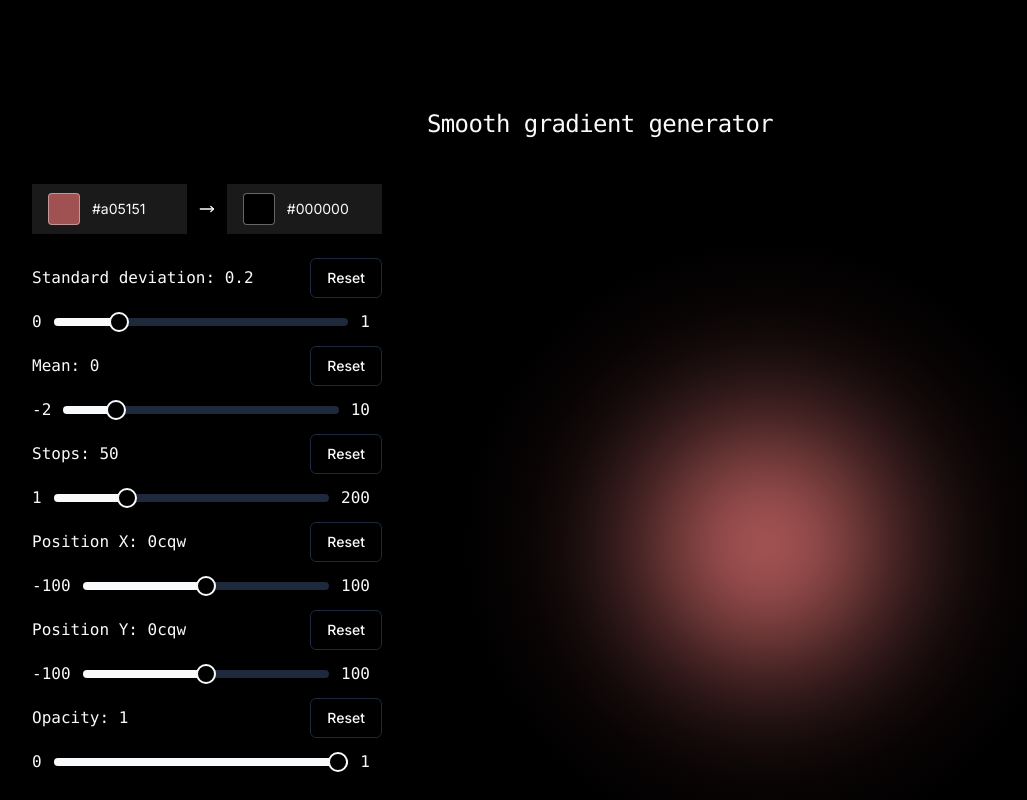
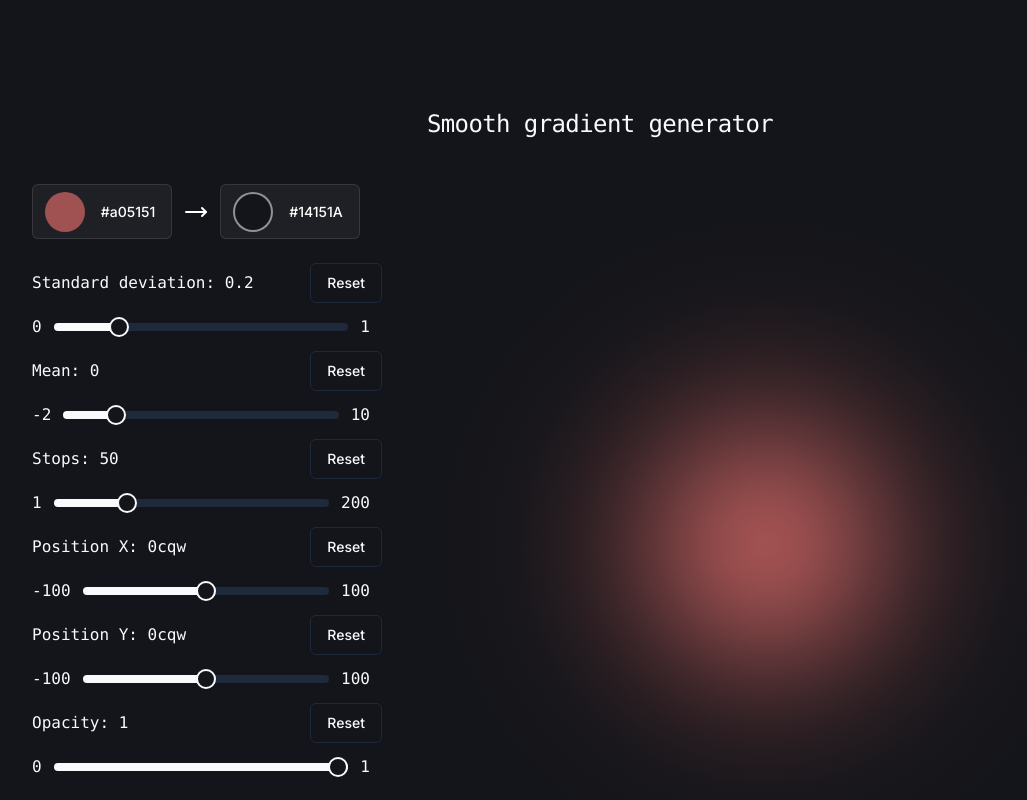
Before and after one commit to kkuchar2/smooth-gradient, a Next.js app: page / in a window 1280 px wide. Shown: the top 800 px of the page, without its empty margins (40-1067 px from the left). Built offline with nearby package versions, Linux system fonts and the light colour scheme.

Commit message:
Add better color picker

```diff
--- a/package.json
+++ b/package.json
@@ -42,6 +42,7 @@
     "eslint-plugin-tailwindcss": "^3.14.3",
     "eslint-plugin-unused-imports": "^3.1.0",
     "postcss": "^8",
+    "react-colorful": "^5.6.1",
     "sass": "^1.74.1",
     "tailwindcss": "^3.4.3",
     "typescript": "^5"
--- a/src/app/globals.css
+++ b/src/app/globals.css
@@ -36,7 +36,7 @@
     }
 
     .dark {
-        --background: hsl(0, 0%, 0%);
+        --background: #14151A;
         --foreground: hsl(210, 40%, 98%);
 
         --card: hsl(222.2, 84%, 4.9%);
--- a/src/app/page.tsx
+++ b/src/app/page.tsx
@@ -3,7 +3,7 @@
 import React, { useState } from 'react';
 
 import { CheckedState } from '@radix-ui/react-checkbox';
-import { MoveLeft, MoveRight } from 'lucide-react';
+import { MoveRight } from 'lucide-react';
 
 import { ColorPicker } from '@/components/ColorPicker/ColorPicker';
 import { GradientSlider } from '@/components/GradientSlider/GradientSlider';
@@ -106,7 +106,7 @@ function generateGradient(startColor: string, endColor: string, stops: number, m
 const stdDevMin = 0;
 const stdDevMax = 1;
 
-const defaultStopColor = '#000000';
+const defaultStopColor = '#14151A';
 const defaultStartColor = '#a05151';
 
 export default function Home() {
@@ -136,9 +136,6 @@ export default function Home() {
         setDirection(direction === 'to right' ? 'to left' : 'to right');
     };
 
-    console.log('startColor', startColor);
-    console.log('stopColor', stopColor);
-
     return (
         <main className={'flex min-h-screen flex-col items-center justify-between p-24'}>
 
@@ -149,13 +146,8 @@ export default function Home() {
                         <div className={'flex w-[350px] flex-col'}>
                             <div className={'flex items-center gap-3 pb-6'}>
                                 <ColorPicker color={startColor} setColor={setStartColor}/>
-                                {direction === 'to right' ? (
-                                    <MoveRight className={'size-6 cursor-pointer text-white'}
-                                        onClick={onDirectionClick}/>
-                                ) : (
-                                    <MoveLeft className={'size-6 cursor-pointer text-white'}
-                                        onClick={onDirectionClick}/>
-                                )}
+                                <MoveRight className={'size-6 cursor-pointer text-white'}
+                                    onClick={onDirectionClick}/>
                                 <ColorPicker color={stopColor} setColor={setStopColor}/>
                             </div>
                             <GradientSlider
--- /dev/null
+++ b/src/components/ColorPicker/ColorPicker.module.css
@@ -0,0 +1,17 @@
+.small :global(.react-colorful) {
+  width: 100%;
+  border-radius: 0;
+}
+
+.small :global(.react-colorful__saturation) {
+  border-radius: 0;
+}
+
+.small :global(.react-colorful__hue) {
+  margin-left: 20px;
+  margin-right: 20px;
+  margin-top: 20px;
+  border-radius: 20px;
+}
+
+/*# sourceMappingURL=ColorPicker.module.css.map */
--- /dev/null
+++ b/src/components/ColorPicker/ColorPicker.module.scss
@@ -0,0 +1,15 @@
+.small :global(.react-colorful) {
+  width: 100%;
+  border-radius: 0;
+}
+
+.small :global(.react-colorful__saturation) {
+  border-radius: 0;
+}
+
+.small :global(.react-colorful__hue) {
+  margin-left: 20px;
+  margin-right: 20px;
+  margin-top: 20px;
+  border-radius: 20px;
+}
--- a/src/components/ColorPicker/ColorPicker.tsx
+++ b/src/components/ColorPicker/ColorPicker.tsx
@@ -1,13 +1,15 @@
 'use client';
 
-import React, { useEffect } from 'react';
+import React, { useCallback, useEffect } from 'react';
 
 import { Paintbrush } from 'lucide-react';
+import { HexColorPicker } from 'react-colorful';
+
+import styles from './ColorPicker.module.scss';
 
 import { Button } from '@/components/ui/button';
 import { Input } from '@/components/ui/input';
 import { Popover, PopoverContent, PopoverTrigger, } from '@/components/ui/popover';
-import { cn } from '@/lib/utils';
 
 type GradientPickerProps = {
     color: string;
@@ -17,6 +19,7 @@ type GradientPickerProps = {
 
 const solids = [
     '#000000',
+    '#14151A',
     '#0e1111',
     '#a05151',
     '#E2E2E2',
@@ -28,6 +31,16 @@ const solids = [
     '#cd93ff',
     '#09203f',
 ];
+
+function hex2rgba(color1: string) {
+    const v = color1.match(/\w\w/g);
+
+    if (!v) {
+        throw new Error('Invalid color');
+    }
+
+    return v.map(hex => parseInt(hex, 16));
+}
 
 export function ColorPicker(props: GradientPickerProps) {
 
@@ -60,40 +73,40 @@ export function ColorPicker(props: GradientPickerProps) {
     useEffect(() => {
         if (inputValid) {
             setLocalColor(inputValue);
+            setColor(inputValue);
         }
     }, [inputValid]);
-
-    useEffect(() => {
-        setLocalColor(inputValue);
-    }, [localColor, setColor]);
 
     useEffect(() => {
         setLocalColor(color);
         setInputValue(color);
     }, [color]);
 
-    useEffect(() => {
-        setColor(localColor);
-    }, [popoverOpen, localColor, setColor]);
+    const onColorChange = useCallback((color: string) => {
+        setLocalColor(color);
+        setColor(color);
+    }, [setLocalColor]);
+
+    const isColorDark = (color: string) => {
+        // extract rgb values from hex color
+        const rgba = hex2rgba(color);
+        const luma = 0.299 * rgba[0] + 0.587 * rgba[1] + 0.114 * rgba[2];
+        return luma < 40;
+    };
 
     return (
         <Popover open={popoverOpen} onOpenChange={setPopoverOpen}>
             <PopoverTrigger asChild>
                 <Button
-                    variant={'outline'}
-                    className={cn(
-                        'bg-white/10  border-none rounded-none w-[220px] h-[50px] justify-start text-left font-normal',
-                        !color && 'text-muted-foreground',
-                        className
-                    )}
-                >
+                    className={'h-[55px] bg-white/5 w-[140px] p-3 text-white hover:bg-white/10 border border-white/10 rounded-md ' + className}>
                     <div className={'flex w-full items-center gap-3'}>
                         {color ? (
                             <div
-                                className={'size-8 rounded !bg-cover !bg-center'}
+                                className={'size-10 rounded-full !bg-cover !bg-center'}
                                 style={{
                                     background: localColor,
-                                    border: '1px solid #ffffff66',
+                                    transition: 'border-color 0.2s',
+                                    border: '2px solid ' + (isColorDark(localColor) ? '#ffffff88' : 'transparent'),
                                 }}
                             ></div>
                         ) : (
@@ -103,25 +116,31 @@ export function ColorPicker(props: GradientPickerProps) {
                     </div>
                 </Button>
             </PopoverTrigger>
-            <PopoverContent className={'w-64 rounded-none bg-background'}>
-                <div className={'mt-0 flex flex-wrap gap-1'}>
+            <PopoverContent className={'overflow-hidden rounded-xl border-none bg-[#323232] p-0 '}>
+                <div className={styles.small}>
+                    <HexColorPicker color={localColor} onChange={onColorChange}/>
+                </div>
+
+                <div className={'p-[10px]'}>
+                    <Input
+                        id={'custom'}
+                        onKeyDown={onInputKeyDown}
+                        defaultValue={color}
+                        value={inputValue}
+                        className={'bg-white/5 focus:bg-white/15 focus:outline-none rounded-none col-span-2 my-4 h-8 text-md font-semibold' + (inputValid ? 'border-none' : ' !border-red-500')}
+                        onChange={onInputChanged}
+                    />
+                    <div className={'mt-0 flex flex-wrap gap-3'}>
                         {solids.map((s) => (
                             <div
                                 key={s}
                                 style={{ background: s }}
-                            className={'size-8 cursor-pointer rounded-md active:scale-105'}
+                                className={'size-9 cursor-pointer rounded-md active:scale-105'}
                                 onClick={() => setColor(s)}
                             />
                         ))}
                     </div>
-
-                <Input
-                    id={'custom'}
-                    onKeyDown={onInputKeyDown}
-                    defaultValue={color}
-                    className={'rounded-none col-span-2 mt-4 h-8' + (inputValid ? '' : ' !border-red-500')}
-                    onChange={onInputChanged}
-                />
+                </div>
             </PopoverContent>
         </Popover>
     );
```
Also changed, not shown: 2 other files (tests, documents, lock files or other folders). Lines whose indentation alone changed are shown as unchanged.
